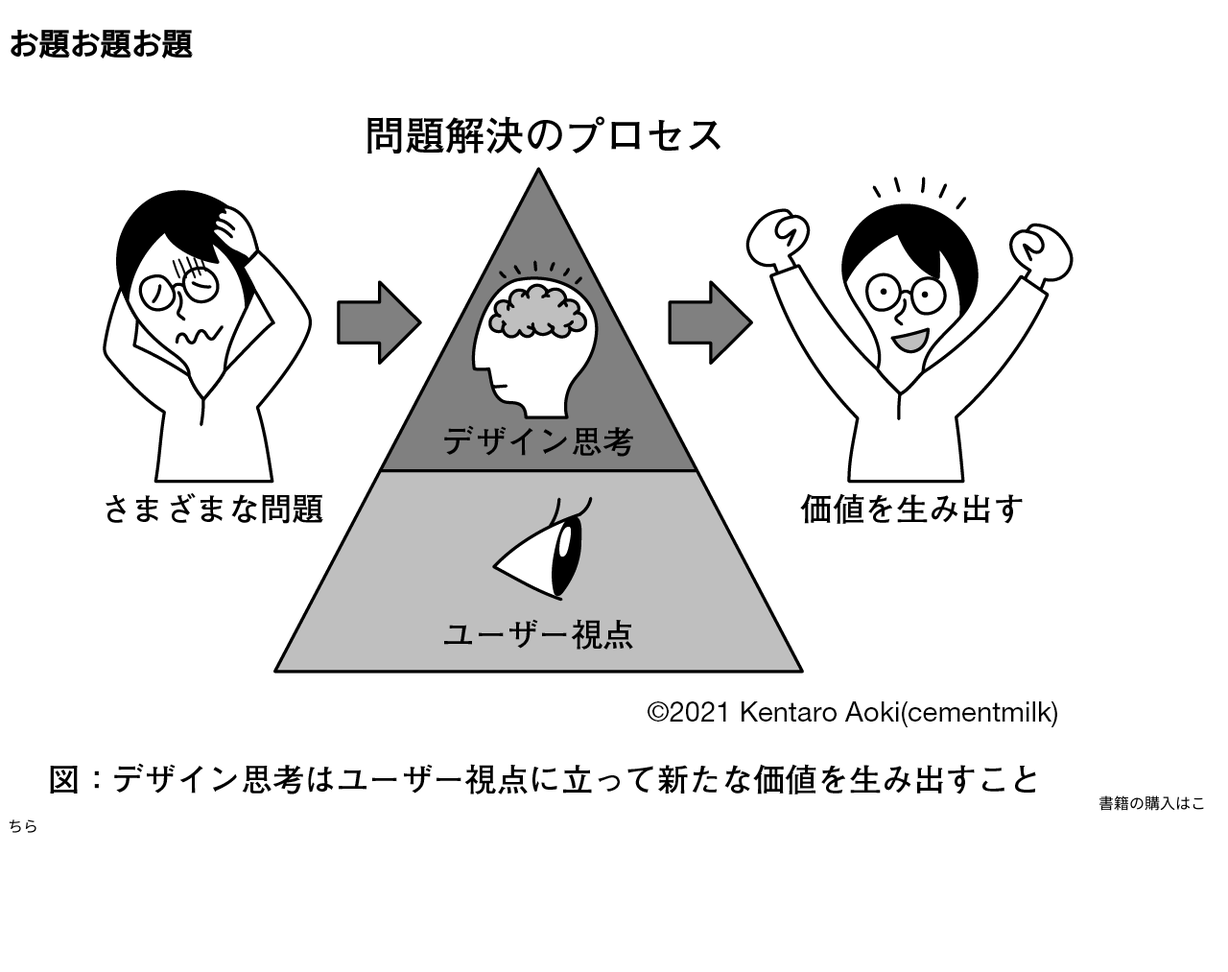
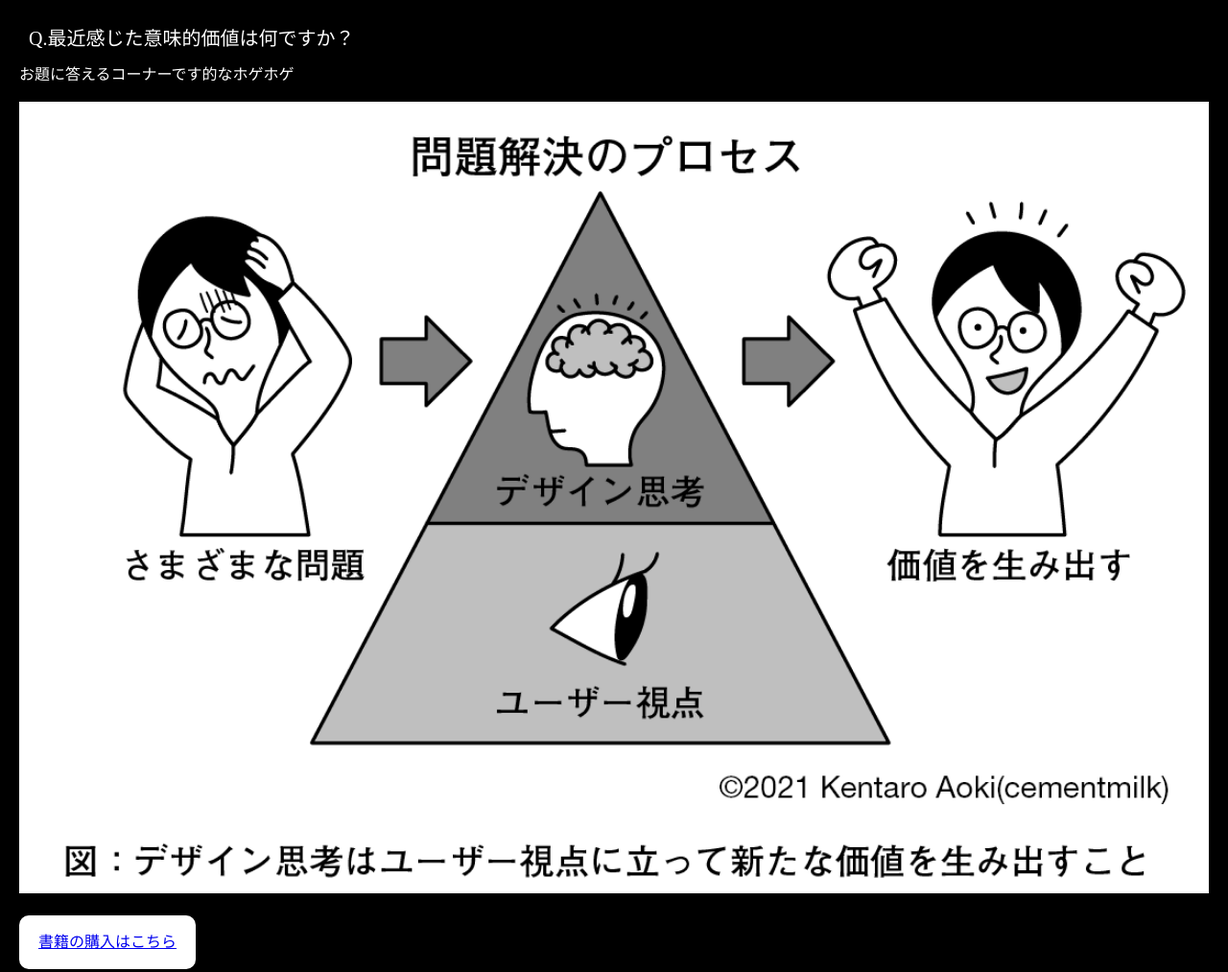
Before and after one commit to tsuyoshi-kaneko/User-centered-organization, a plain HTML site: page pages/empathy_neighbour.html in a window 1280 px wide. Shown: the whole page at 96% size. Before the commit the page ends 880 px from the top, so only its background shows below. Drawn offline with Linux system fonts and the light colour scheme.

Commit message:
css  を追加

```diff
--- a/pages/empathy_neighbour.html
+++ b/pages/empathy_neighbour.html
@@ -18,12 +18,21 @@
     <meta name="description" content="">
     <meta name="author" content="">
     <meta name="viewport" content="width=device-width, initial-scale=1">
-    <link rel="stylesheet" href="">
+    <link rel="stylesheet" href="pages.css">
     <link rel="shortcut icon" href="">
   </head>
   <body>
-    <h1>お題お題お題</h1>
-    <img src="https://tsuyoshi-kaneko.github.io/User-centered-organization/AppendixImages/design_thinking.png" alt="hoge" title="hoge">
-    書籍の購入はこちら
+    <section>
+      <h1>Q.最近感じた意味的価値は何ですか？</h1>
+      <p class="description">
+        お題に答えるコーナーです的なホゲホゲ
+      </p>
+      <p class="main_image">
+        <img src="https://tsuyoshi-kaneko.github.io/User-centered-organization/AppendixImages/design_thinking.png" alt="hoge" title="hoge">
+      </p>
+      <p class="quote">
+        <a href="https://gihyo.jp/book/2021/978-4-297-11997-3">書籍の購入はこちら</a>
+      </p>
+    </section>
   </body>
 </html>
--- /dev/null
+++ b/pages/pages.css
@@ -0,0 +1,75 @@
+/* http://meyerweb.com/eric/tools/css/reset/
+   v2.0 | 20110126
+   License: none (public domain)
+*/
+
+html, body, div, span, applet, object, iframe,
+h1, h2, h3, h4, h5, h6, p, blockquote, pre,
+a, abbr, acronym, address, big, cite, code,
+del, dfn, em, img, ins, kbd, q, s, samp,
+small, strike, strong, sub, sup, tt, var,
+b, u, i, center,
+dl, dt, dd, ol, ul, li,
+fieldset, form, label, legend,
+table, caption, tbody, tfoot, thead, tr, th, td,
+article, aside, canvas, details, embed,
+figure, figcaption, footer, header, hgroup,
+menu, nav, output, ruby, section, summary,
+time, mark, audio, video {
+	margin: 0;
+	padding: 0;
+	border: 0;
+	font-size: 100%;
+	font: inherit;
+	vertical-align: baseline;
+}
+/* HTML5 display-role reset for older browsers */
+article, aside, details, figcaption, figure,
+footer, header, hgroup, menu, nav, section {
+	display: block;
+}
+body {
+	line-height: 1;
+}
+ol, ul {
+	list-style: none;
+}
+blockquote, q {
+	quotes: none;
+}
+blockquote:before, blockquote:after,
+q:before, q:after {
+	content: '';
+	content: none;
+}
+table {
+	border-collapse: collapse;
+	border-spacing: 0;
+}
+
+
+body{
+  width: 100%;
+  background: #000;
+  color: #fff;
+}
+section{
+  padding: 20px;
+}
+h1{
+  font-size: 20px;
+  margin: 10px;
+}
+.description{
+  margin: 20px 0;
+}
+.main_image img{
+  width: 100%;
+  margin-bottom: 20px;
+}
+.quote a{
+  display: inline-block;
+  background: #fff;
+  border-radius: 10px;
+  padding: 20px;
+}
```
Also changed, not shown: index.html (+1 -1 lines).
